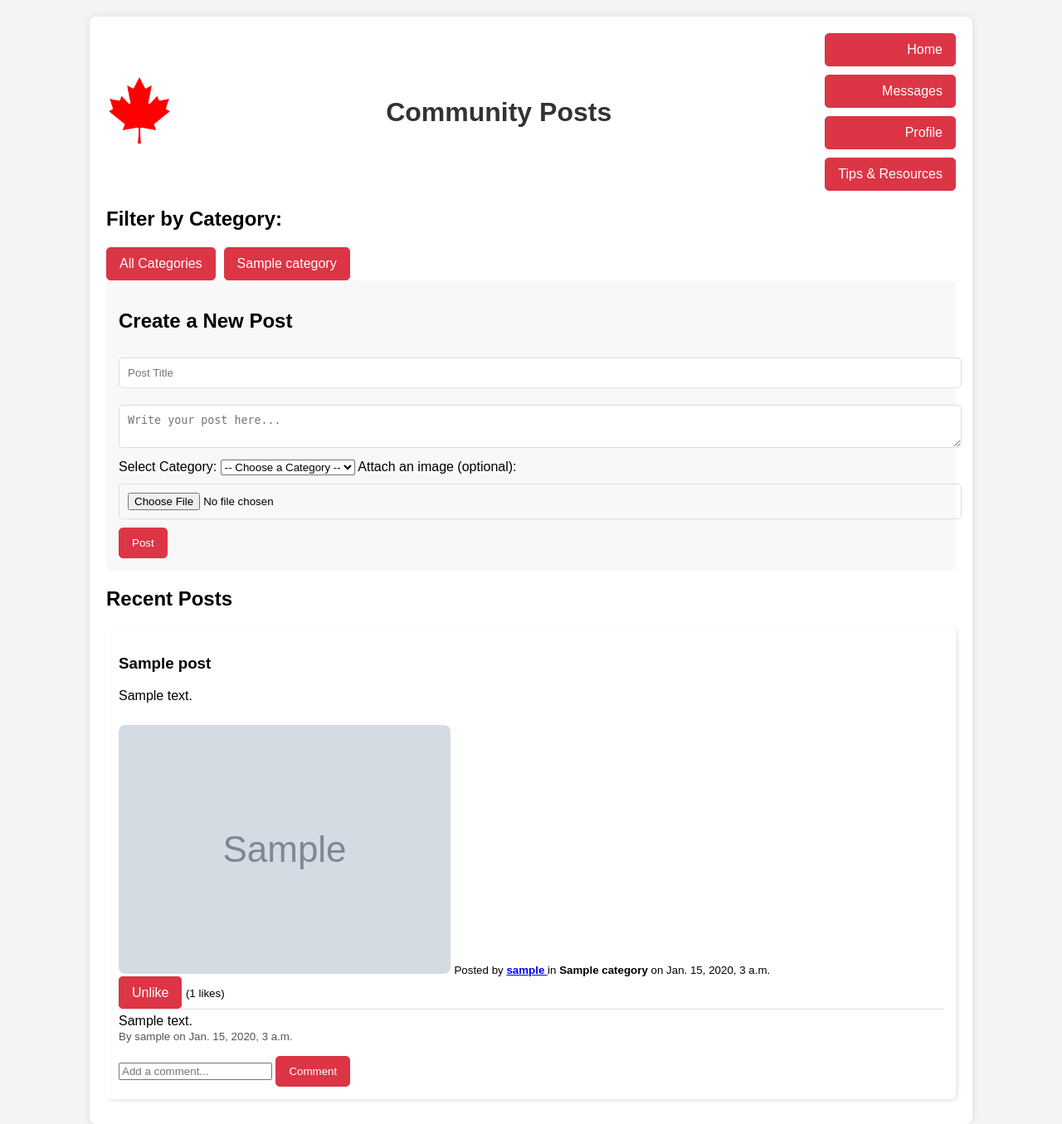
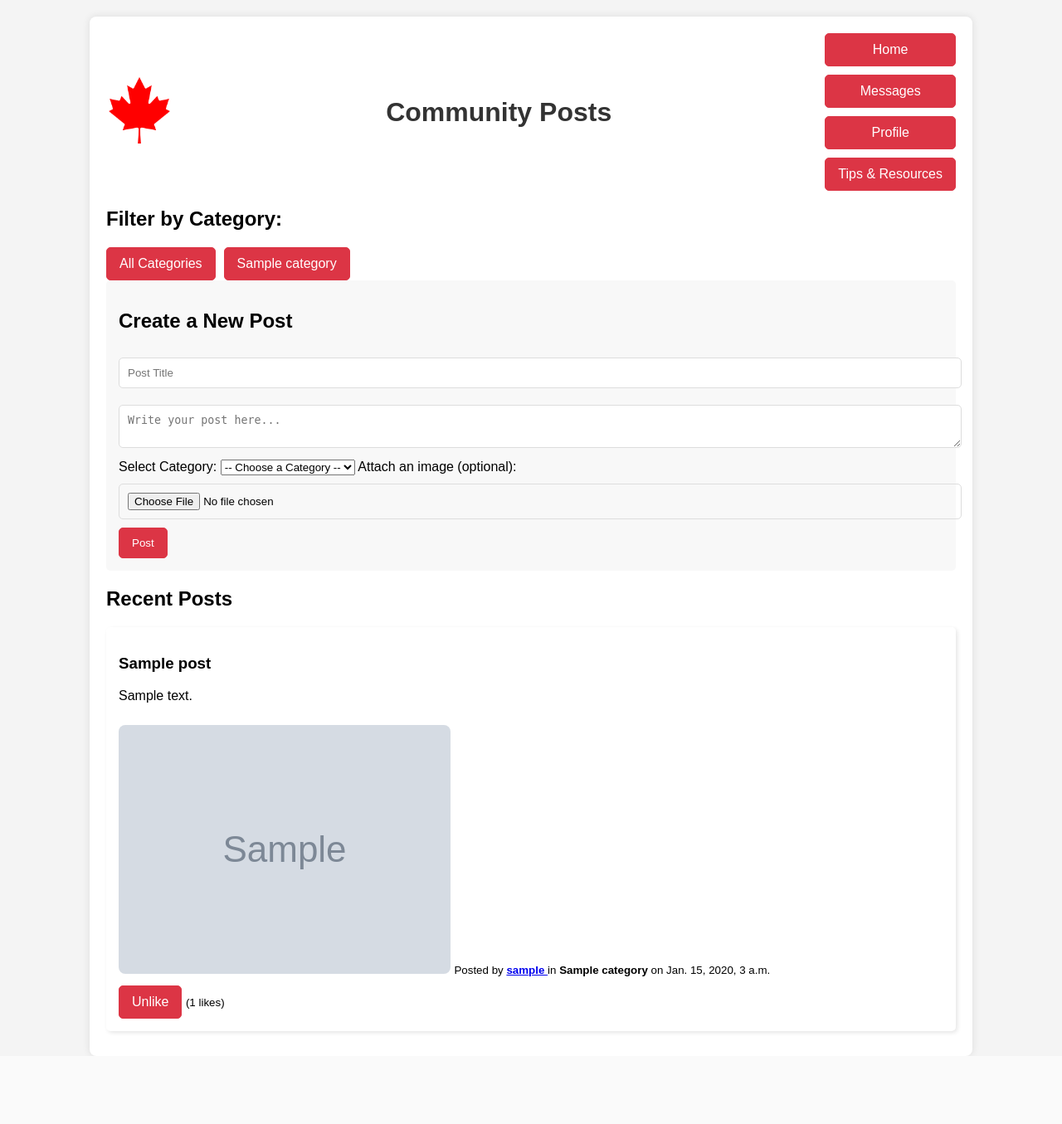
Before and after one commit to SYM-Hacks/CalgaryHacks2025, a Django app: page /posts/ in a window 1280 px wide. Shown: the whole page at 83% size. After the commit the page ends 1273 px from the top, so only its background shows below. Run offline with Django 5.2, Linux system fonts and the light colour scheme; a user stored in the database is signed in; tables that the repository leaves empty hold one stand-in row (values such as "Sample post"); grey boxes marked "Sample" are stand-in pictures.

Commit message:
fixed text in buttons being off centered

```diff
--- a/app/forum/static/forum/styles.css
+++ b/app/forum/static/forum/styles.css
@@ -41,7 +41,10 @@ nav {
     padding: 10px 15px;
     text-decoration: none;
     border-radius: 5px;
+    text-align: center !important;
+    display: inline-block;
 }
+
 
 .btn:hover {
     background: #c82333;  /* darker red */
--- a/app/forum/templates/forum/posts.html
+++ b/app/forum/templates/forum/posts.html
@@ -14,27 +14,15 @@
             margin-top: 10px;
             border-radius: 8px;
         }
-        /* Comment styles */
-        .comment {
-            border-top: 1px solid #ddd;
-            padding: 5px 0;
-            margin-top: 10px;
-        }
-        .comment p {
-            margin: 0;
-        }
-        .comment small {
-            color: #555;
-        }
-        .comment-form {
-            margin-top: 10px;
-        }
-        /* (Reuse your header styling from before) */
+        /* Header layout: image on left, title in center, vertical nav on right */
         .header-main {
             display: flex;
             align-items: center;
             justify-content: space-between;
             margin-bottom: 20px;
+        }
+        .header-left {
+            flex: 0 0 auto;
         }
         .header-left img {
             width: 80px;
@@ -57,11 +45,15 @@
             flex-direction: column;
             gap: 10px;
         }
+        /* Force the button text to be centered */
+        .nav-vertical a.btn {
+            text-align: center !important;
+        }
     </style>
 </head>
 <body>
     <div class="container">
-        <!-- Header layout -->
+        <!-- Three-column header layout -->
         <header class="header-main">
             <div class="header-left">
                 <img src="{% static 'forum/community.png' %}" alt="Community Logo">
@@ -143,27 +135,6 @@
                         {% endif %}
                         <small>({{ post.like_set.count }} likes)</small>
                     </div>
-
-                    <!-- Display Comments -->
-                    <div class="comments">
-                        {% for comment in post.comments.all %}
-                            <div class="comment">
-                                <p>{{ comment.content }}</p>
-                                <small>By {{ comment.user.username }} on {{ comment.created_at }}</small>
-                            </div>
-                        {% empty %}
-                            <p>No comments yet.</p>
-                        {% endfor %}
-                    </div>
-
-                    <!-- Comment Form -->
-                    <div class="comment-form">
-                        <form method="POST" action="{% url 'add_comment' post.id %}">
-                            {% csrf_token %}
-                            <input type="text" name="comment" placeholder="Add a comment..." required>
-                            <button type="submit" class="btn btn-secondary">Comment</button>
-                        </form>
-                    </div>
                 </div>
             {% empty %}
                 <p>No posts yet in this category. Be the first to share something!</p>
```
